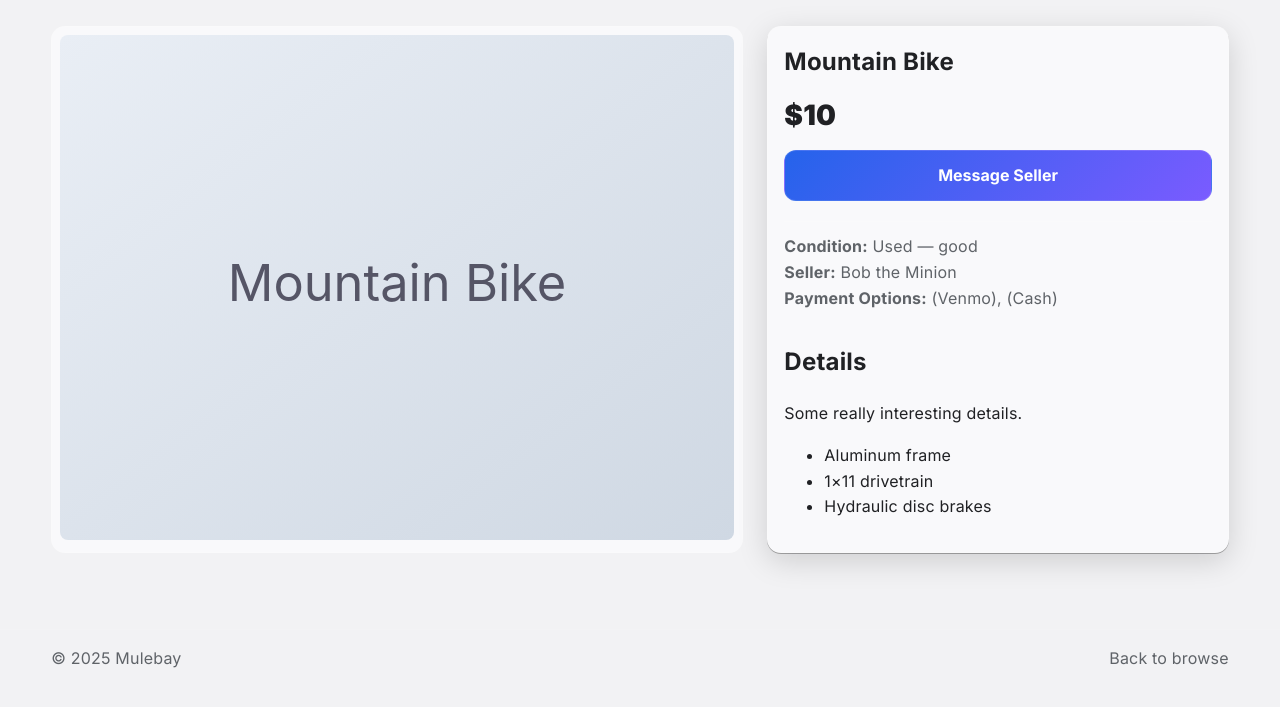
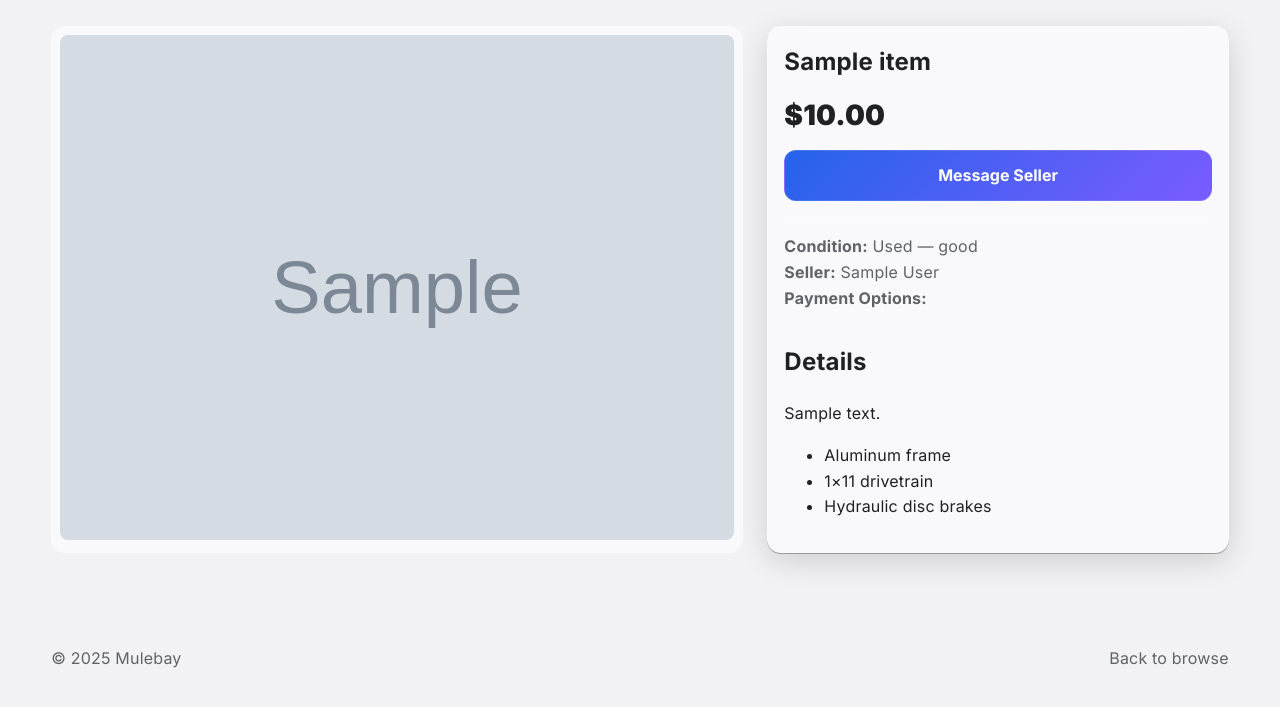
Before and after one commit to jctjad/marketplace, a Flask app: template templates/item.html in a window 1280 px wide. Shown: the part 71-778 px from the top of the page. Run offline with Flask 3, Linux system fonts and the light colour scheme; the template is opened without the code that fills it: values that come from a table or form of the project are taken from there, others are empty; tables that the repository leaves empty hold one stand-in row (values such as "Sample post"); grey boxes marked "Sample" are stand-in pictures.

Commit message:
connected the inspect item page to db and made minor changes in the index.html for placeholder values

```diff
--- a/models.py
+++ b/models.py
@@ -13,7 +13,7 @@ class User(db.Model):
     profile_description = db.Column(db.String(2000))
     bookmark_items = db.Column(db.JSON, default=list)   # List of item_ids bookmarked by user
     selling_items = db.Column(db.JSON, default=list)   # List of item_ids being sold by user
-    date_created = db.Column(db.DateTime, nullable=False, default=datetime)
+    date_created = db.Column(db.DateTime, nullable=False, default=datetime.utcnow)
 
 class Item(db.Model):
     id = db.Column(db.Integer, primary_key=True)
@@ -24,7 +24,7 @@ class Item(db.Model):
     price = db.Column(db.Float, nullable=False)
     payment_options = db.Column(db.JSON, default=list)  # List of payment options for transaction
     live_on_market = db.Column(db.Boolean, default=True, nullable=False)
-    date_created = db.Column(db.DateTime, nullable=False, default=datetime)
+    date_created = db.Column(db.DateTime, nullable=False, default=datetime.utcnow)
 
 class Chat(db.Model):   # The seller and buyer can chat (message one another) ON ITEM PAGE about given item
     id = db.Column(db.Integer, primary_key=True)
--- a/templates/item.html
+++ b/templates/item.html
@@ -3,7 +3,7 @@
 <head>
   <meta charset="utf-8">
   <meta name="viewport" content="width=device-width,initial-scale=1">
-  <title>Item — Mountain Bike</title>
+  <title>Item — {{ item.name }}</title>
   <link rel="preconnect" href="https://fonts.googleapis.com">
   <link rel="preconnect" href="https://fonts.gstatic.com" crossorigin>
   <link href="https://fonts.googleapis.com/css2?family=Inter:wght@400;600;700;900&display=swap" rel="stylesheet">
@@ -27,22 +27,37 @@
     <div class="product">
       <section class="gallery" aria-label="Image gallery">
         <div class="gallery__stage">
-          <img id="stage" src="static/assets/item1.svg" alt="Mountain bike main image">
+          <img id="stage" src="{{ item.item_photos }}" alt="{{ item.name }}">
         </div>
       </section>
 
       <aside class="buybox card" aria-label="Purchase panel">
-        <h1 class="buybox__title">Mountain Bike</h1>
-        <div class="price">$10</div>
+        <h1 class="buybox__title">{{ item.name }}</h1>
+        <div class="price">${{ "%.2f"|format(item.price) }}</div>
         <button class="btn" id="buy">Message Seller</button>
+
         <div class="specs">
+          <!-- We could later replace "Used — good" with item.condition if we add that field -->
           <div><strong>Condition:</strong> Used — good</div>
-          <div><strong>Seller:</strong> <a href="{{ url_for('profile.goto_profile_page') }}">Bob the Minion</a></div>
-          <div><strong>Payment Options:</strong> (Venmo), (Cash)</div>
+
+          <div><strong>Seller:</strong>
+            <a href="{{ url_for('profile.goto_profile_page') }}">
+              {{ seller.first_name }} {{ seller.last_name }}
+            </a>
+          </div>
+
+          <div><strong>Payment Options:</strong>
+            {% for option in item.payment_options %}
+              ({{ option }}){% if not loop.last %}, {% endif %}
+            {% endfor %}
+          </div>
         </div>
+
         <section class="prose">
           <h2>Details</h2>
-          <p>Some really interesting details.</p>
+          <p>{{ item.description }}</p>
+
+          <!-- We can remove the static list below if the description already covers it -->
           <ul>
             <li>Aluminum frame</li>
             <li>1×11 drivetrain</li>
```
Also changed, not shown: templates/index.html (+6 -6 lines), views.py (+10 -3 lines).
